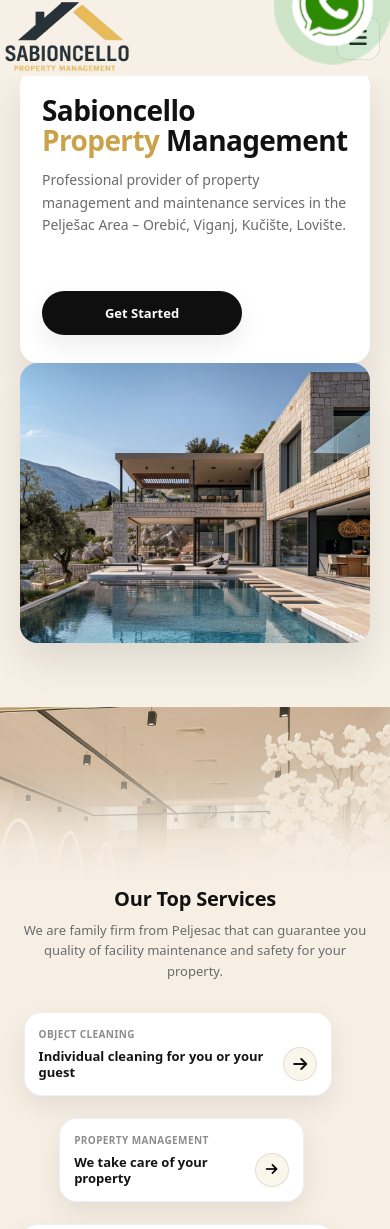
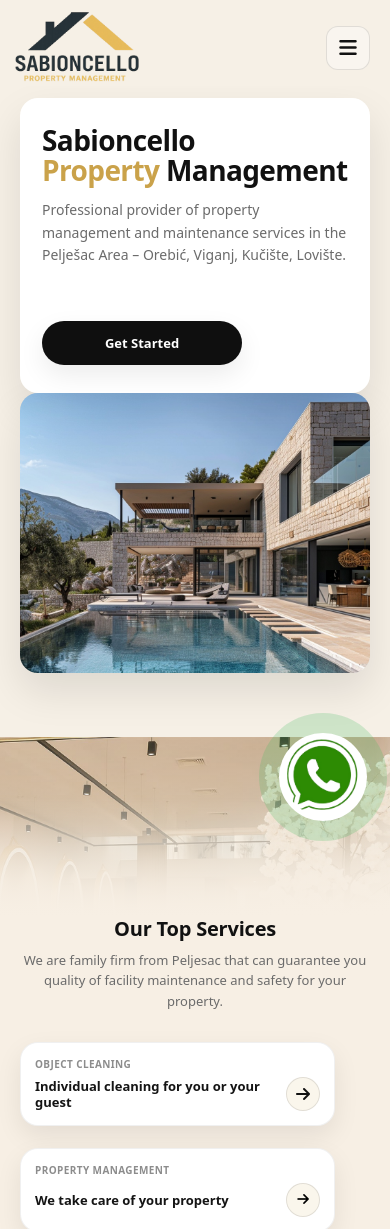
Before and after one commit to MartinWeb2003/sabioncello, a plain HTML site: page index.html in a window 390 px wide. Shown: the top 1229 px of the page. Drawn offline with Linux system fonts and the light colour scheme.

Commit message:
minor fixes

```diff
--- a/style.css
+++ b/style.css
@@ -111,6 +111,9 @@ a, button, input, textarea, summary, .btn,
   align-items: center;
   justify-content: space-between;
   gap: 16px;
+  padding: 10px;
+  margin-bottom: 20px;
+  margin-top: 10px;
 
   position: relative; /* IMPORTANT so mobile panel positions correctly */
 }
@@ -521,7 +524,11 @@ a, button, input, textarea, summary, .btn,
   object-fit: cover;
 }
 
-.service-card__body{ padding: 14px; }
+.service-card__body{
+  padding: 14px;
+  min-width: 100%;
+
+}
 
 .service-card__kicker{
   font-size: 10px;
@@ -570,7 +577,7 @@ a, button, input, textarea, summary, .btn,
 @media (max-width: 640px){
   .services__grid{
     grid-template-columns: 1fr;
-    justify-items: center;
+    align-items: center;
   }
 
   .service-card{ width: 90%; }
@@ -1457,12 +1464,7 @@ a, button, input, textarea, summary, .btn,
     gap: 22px;
   }
 
-  .footer-wa{
-    right: 16px;
-    top: -36px;
-    transform: scale(0.92);
-    transform-origin: top right;
-  }
+
 
   .about__card-image-wrap {
     display: flex;
```
